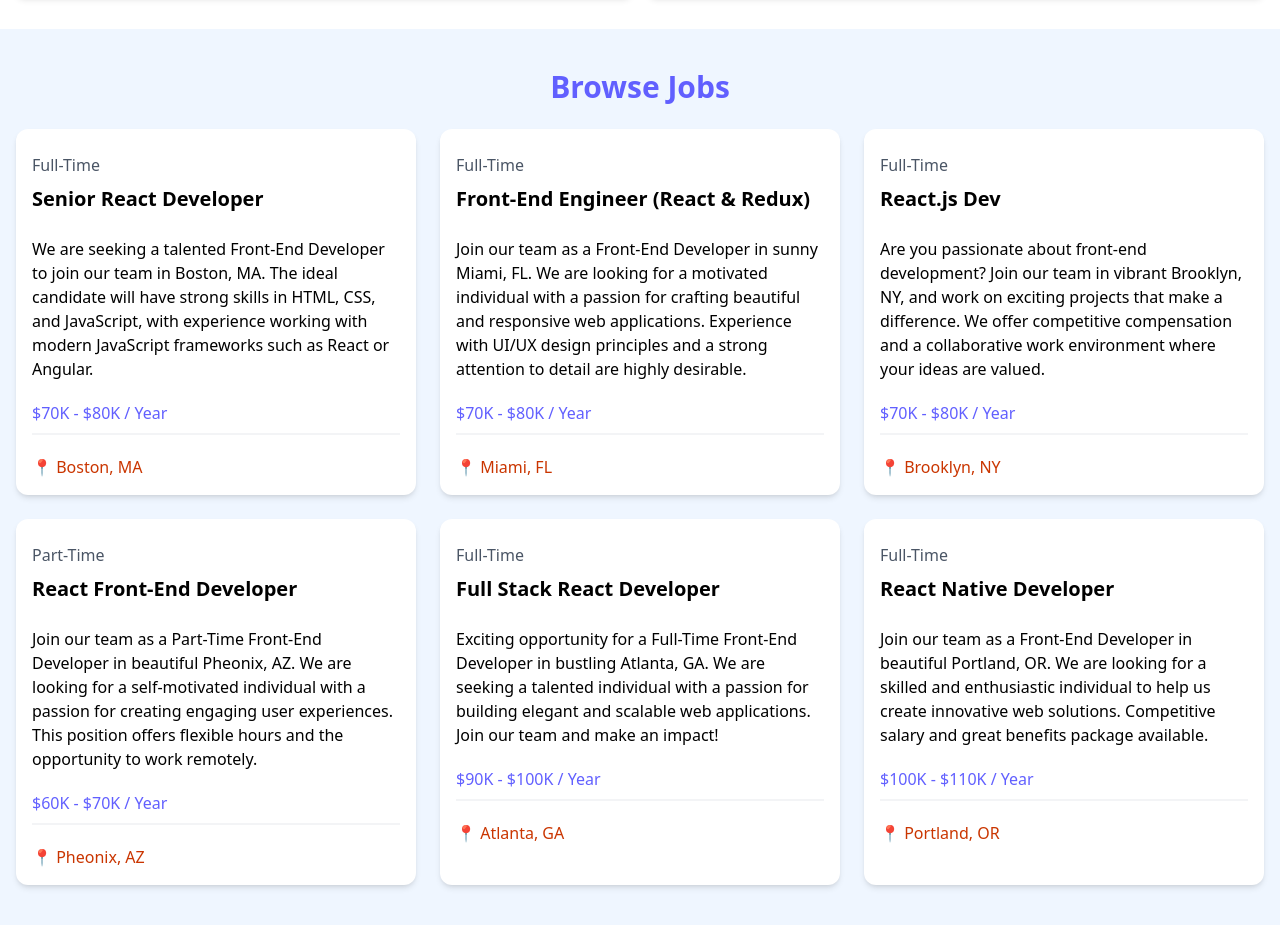
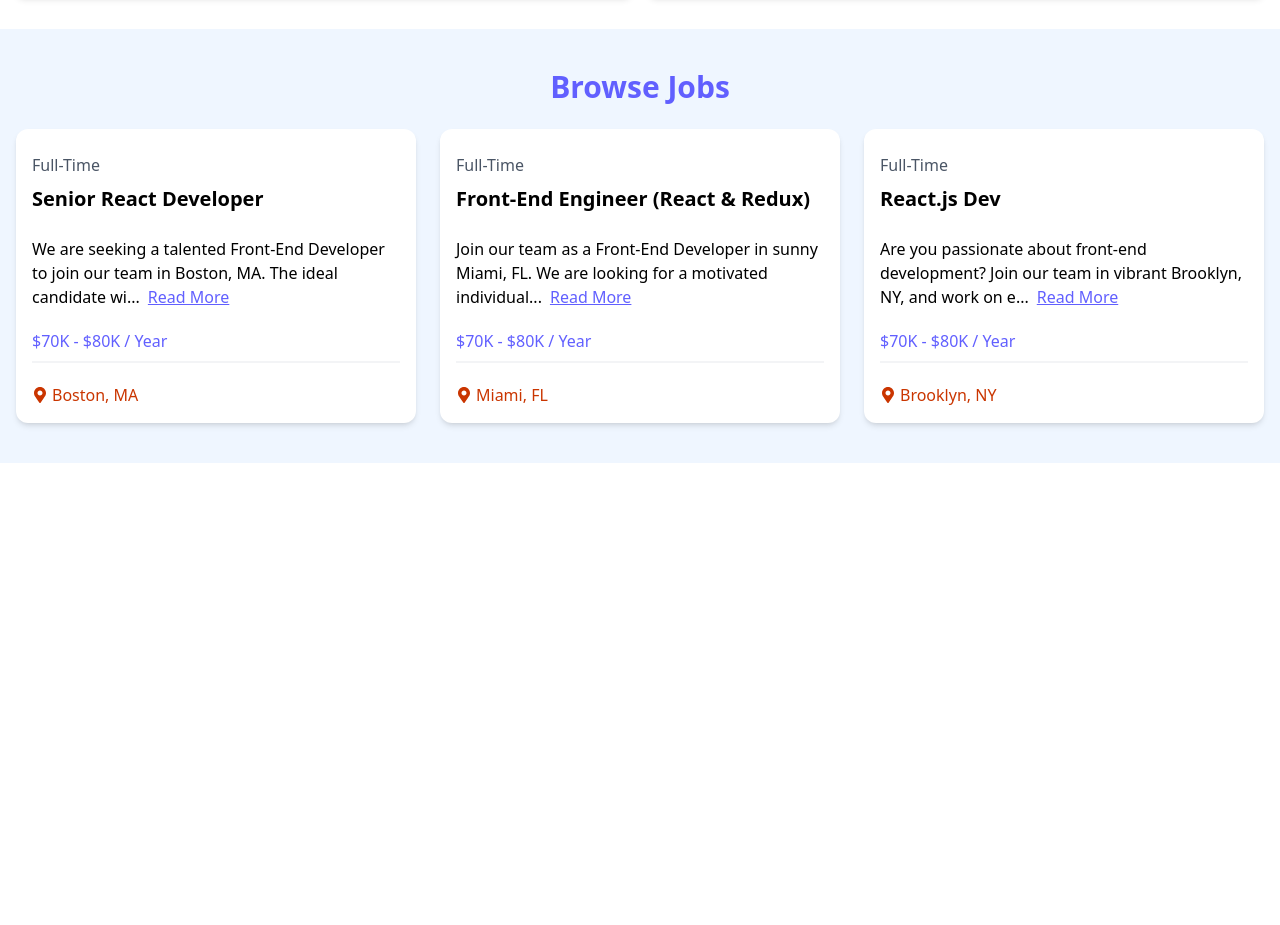
Before and after one commit to AlaBhs/react-job-board, a React (Vite) app: page / in a window 1280 px wide. Shown: the part 580-1505 px from the top of the page. After the commit the page ends 1043 px from the top, so only its background shows below. Built offline with nearby package versions, Linux system fonts and the light colour scheme.

Commit message:
extract JobListing component, limit jobs to 3, add description toggle and icons

```diff
--- a/package.json
+++ b/package.json
@@ -13,6 +13,7 @@
     "@tailwindcss/vite": "^4.1.18",
     "react": "^19.2.0",
     "react-dom": "^19.2.0",
+    "react-icons": "^5.5.0",
     "tailwindcss": "^4.1.18"
   },
   "devDependencies": {
--- /dev/null
+++ b/src/components/JobListing.jsx
@@ -0,0 +1,46 @@
+import { useState } from "react";
+import { FaMapMarkerAlt } from "react-icons/fa";
+
+const JobListing = ({ job }) => {
+  const [showFullDesc, setShowFullDesc] = useState(false);
+
+  const toggleDesc = () => setShowFullDesc(!showFullDesc);
+
+  const shortDesc =
+    job.description.length > 100
+      ? job.description.slice(0, 100) + "..."
+      : job.description;
+
+  return (
+    <div className="bg-white rounded-xl shadow-md relative">
+      <div className="p-4">
+        <div className="mb-6">
+          <div className="text-gray-600 my-2">{job.type}</div>
+          <h3 className="text-xl font-bold">{job.title}</h3>
+        </div>
+
+        <div className="mb-5">
+          {showFullDesc ? job.description : shortDesc}
+          {job.description.length > 100 && (
+            <button
+              onClick={toggleDesc}
+              className="ml-2 text-indigo-500 underline"
+            >
+              {showFullDesc ? "Show Less" : "Read More"}
+            </button>
+          )}
+        </div>
+
+        <h3 className="text-indigo-500 mb-2">{job.salary} / Year</h3>
+
+        <div className="border border-gray-100 mb-5"></div>
+
+        <div className="text-orange-700 flex items-center">
+          <FaMapMarkerAlt className="mr-1" /> {job.location}
+        </div>
+      </div>
+    </div>
+  );
+};
+
+export default JobListing;
--- a/src/components/JobListings.jsx
+++ b/src/components/JobListings.jsx
@@ -1,4 +1,5 @@
 import jobsData from '../data/jobs.json';
+import JobListing from './JobListing';
 
 const JobListings = () => {
   const { jobs } = jobsData;
@@ -11,32 +12,8 @@ const JobListings = () => {
         </h2>
 
         <div className="grid grid-cols-1 md:grid-cols-3 gap-6">
-          {jobs.map((job) => (
-            <div
-              key={job.id}
-              className="bg-white rounded-xl shadow-md relative"
-            >
-              <div className="p-4">
-                <div className="mb-6">
-                  <div className="text-gray-600 my-2">{job.type}</div>
-                  <h3 className="text-xl font-bold">{job.title}</h3>
-                </div>
-
-                <div className="mb-5">
-                  {job.description}
-                </div>
-
-                <h3 className="text-indigo-500 mb-2">
-                  {job.salary} / Year
-                </h3>
-
-                <div className="border border-gray-100 mb-5"></div>
-
-                <div className="text-orange-700">
-                  📍 {job.location}
-                </div>
-              </div>
-            </div>
+          {jobs.slice(0, 3).map((job) => (
+            <JobListing key={job.id} job={job} />
           ))}
         </div>
       </div>
```
Also changed, not shown: 1 other file (tests, documents, lock files or other folders).
